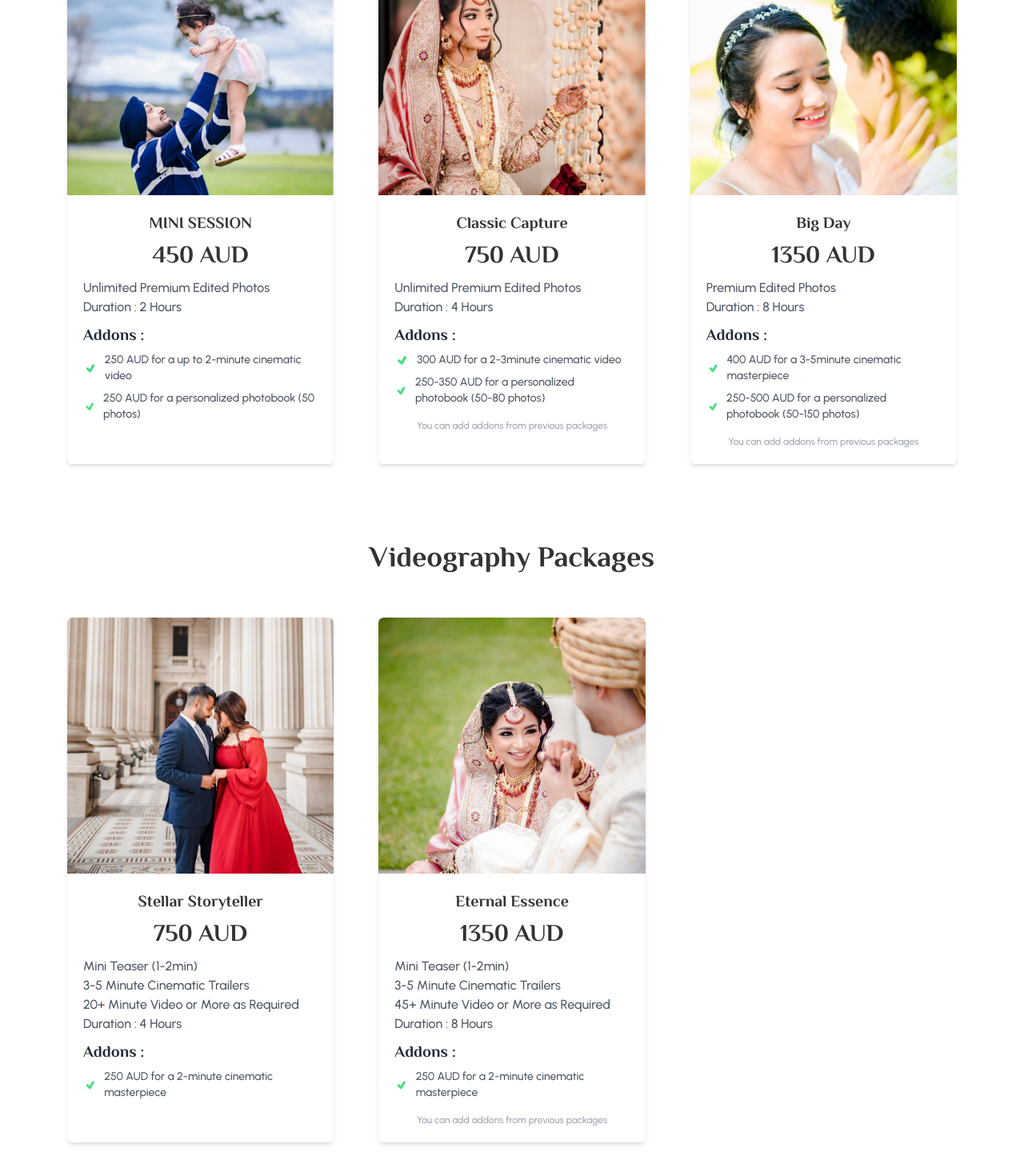
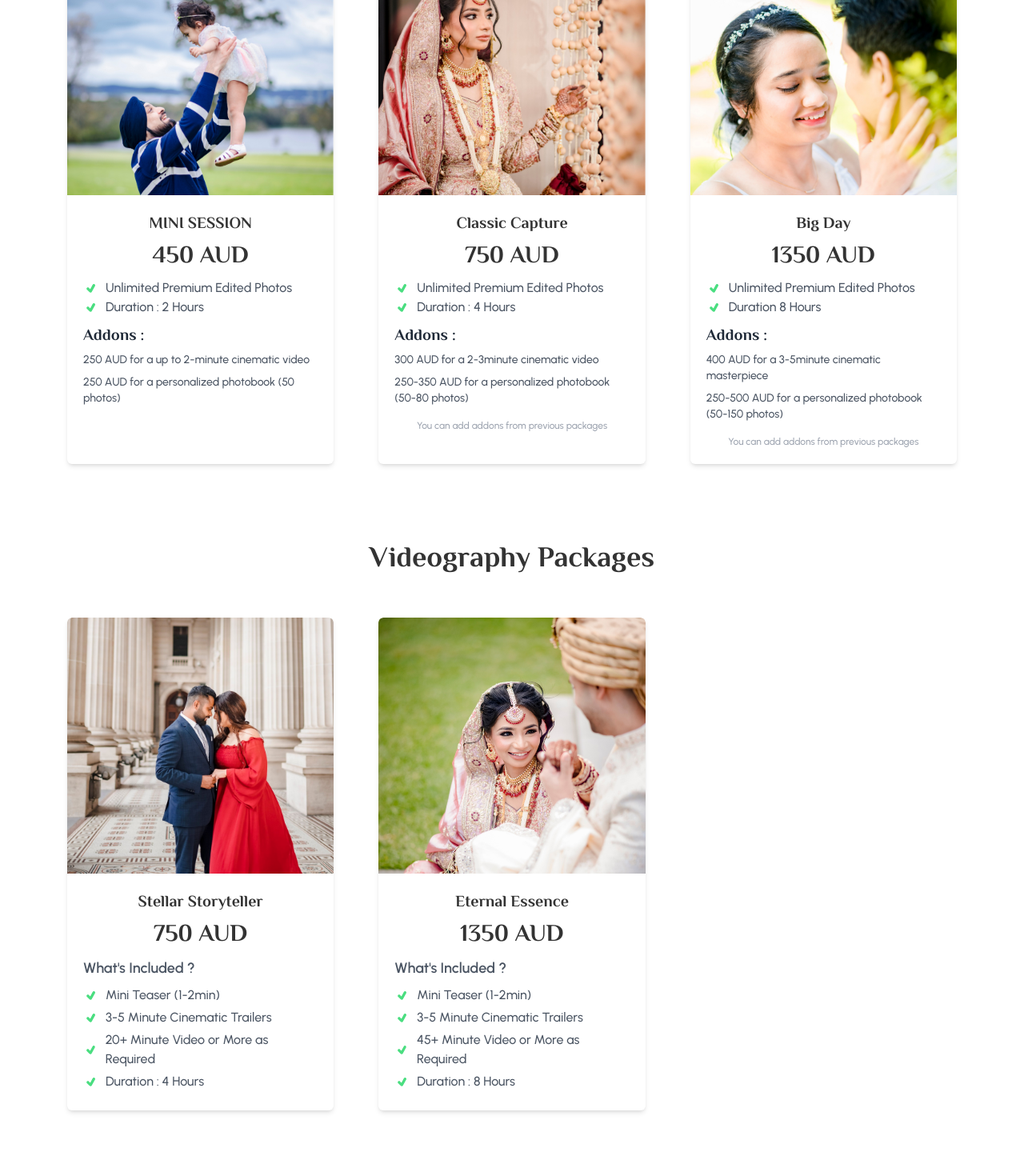
Before and after one commit to Alapottra-troj1n/susnat-portfolio, a React (Vite) app: page /packages in a window 1280 px wide. Shown: the part 372-1842 px from the top of the page at 80% size. Built offline with nearby package versions, Linux system fonts and the light colour scheme.

Commit message:
edited videography packages

```diff
--- a/src/pages/Packages.jsx
+++ b/src/pages/Packages.jsx
@@ -26,8 +26,8 @@ export default function Packages() {
               </p>
 
               <div className="text-left font-primary mt-3 text-gray-600 font-medium">
-                <p>Unlimited Premium Edited Photos</p>
-                <p>Duration : 2 Hours</p>
+                <p className="flex gap-2 items-center">  <TiTick className="text-xl text-green-400" />Unlimited Premium Edited Photos</p>
+                <p className="flex gap-2 items-center">  <TiTick className="text-xl text-green-400" />Duration : 2 Hours</p>
 
                 <h2 className="text-xl font-display font-bold mt-2 text-gray-800 ">
                   Addons :
@@ -35,12 +35,12 @@ export default function Packages() {
 
                 <p className="text-sm mt-2 flex gap-2 items-center">
                   {" "}
-                  <TiTick className="text-xl text-green-400" /> 250 AUD for a
+              250 AUD for a
                   up to 2-minute cinematic video
                 </p>
                 <p className="text-sm mt-2 flex gap-2 items-center">
                   {" "}
-                  <TiTick className="text-xl text-green-400" /> 250 AUD for a
+                   250 AUD for a
                   personalized photobook (50 photos)
                 </p>
               </div>
@@ -64,8 +64,8 @@ export default function Packages() {
               </p>
 
               <div className="text-left font-primary mt-3 text-gray-600 font-medium">
-              <p>Unlimited Premium Edited Photos</p>
-                <p>Duration : 4 Hours</p>
+              <p className="flex gap-2 items-center">  <TiTick className="text-xl text-green-400" />Unlimited Premium Edited Photos</p>
+                <p className="flex gap-2 items-center">  <TiTick className="text-xl text-green-400" />Duration : 4 Hours</p>
 
                 <h2 className="text-xl font-display font-bold mt-2 text-gray-800 ">
                   Addons :
@@ -73,12 +73,12 @@ export default function Packages() {
 
                 <p className="text-sm mt-2 flex gap-2 items-center">
                   {" "}
-                  <TiTick className="text-xl text-green-400" /> 300 AUD for a
+                  300 AUD for a
                   2-3minute cinematic video
                 </p>
                 <p className="text-sm mt-2 flex gap-2 items-center">
                   {" "}
-                  <TiTick className="text-2xl text-green-400" /> 250-350 AUD for a
+                 250-350 AUD for a
                   personalized photobook (50-80 photos)
                 </p>
                 <p className="text-xs text-center mt-4 text-gray-400">
@@ -105,8 +105,8 @@ export default function Packages() {
               </p>
 
               <div className="text-left font-primary mt-3 text-gray-600 font-medium">
-                <p>Premium Edited Photos</p>
-                <p>Duration : 8 Hours</p>
+              <p className="flex gap-2 items-center">  <TiTick className="text-xl text-green-400" />Unlimited Premium Edited Photos</p>
+                <p className="flex gap-2 items-center">  <TiTick className="text-xl text-green-400" />Duration 8 Hours</p>
 
                 <h2 className="text-xl font-display font-bold mt-2 text-gray-800 ">
                   Addons :
@@ -114,12 +114,12 @@ export default function Packages() {
 
                 <p className="text-sm mt-2 flex gap-2 items-center">
                   {" "}
-                  <TiTick className="text-xl text-green-400" /> 400 AUD for a
+                   400 AUD for a
                   3-5minute cinematic masterpiece
                 </p>
                 <p className="text-sm mt-2 flex gap-2 items-center">
                   {" "}
-                  <TiTick className="text-2xl text-green-400" /> 250-500 AUD for a
+                 250-500 AUD for a
                   personalized photobook (50-150 photos)
                 </p>
                 <p className="text-xs text-center mt-4 text-gray-400">
@@ -151,21 +151,16 @@ export default function Packages() {
                 750 AUD
               </p>
 
+
+
               <div className="text-left font-primary mt-3 text-gray-600 font-medium">
-                <p>Mini Teaser (1-2min)</p>
-                <p>3-5 Minute Cinematic Trailers</p>
-                <p>20+ Minute Video or More as Required</p>
-                <p>Duration : 4 Hours</p>
+              <h3 className="text-lg mb-2 font-semibold">What's Included ?</h3>
+                <p className="flex gap-2 items-center mb-1"> <TiTick className="text-xl text-green-400" /> Mini Teaser (1-2min)</p>
+                <p className="flex gap-2 items-center mb-1"> <TiTick className="text-xl text-green-400" /> 3-5 Minute Cinematic Trailers</p>
+                <p className="flex gap-2 items-center mb-1"> <TiTick className="text-xl text-green-400" /> 20+ Minute Video or More as Required</p>
+                <p className="flex gap-2 items-center mb-1"> <TiTick className="text-xl text-green-400" /> Duration : 4 Hours</p>
 
-                <h2 className="text-xl font-display font-bold mt-2 text-gray-800 ">
-                  Addons :
-                </h2>
 
-                <p className="text-sm mt-2 flex gap-2 items-center">
-                  {" "}
-                  <TiTick className="text-xl text-green-400" /> 250 AUD for a
-                  2-minute cinematic masterpiece
-                </p>
 
               </div>
             </div>
@@ -188,24 +183,13 @@ export default function Packages() {
               </p>
 
               <div className="text-left font-primary mt-3 text-gray-600 font-medium">
-                <p>Mini Teaser (1-2min)</p>
-                <p>3-5 Minute Cinematic Trailers</p>
-                <p>45+ Minute Video or More as Required</p>
-                <p>Duration : 8 Hours</p>
+                <h3 className="text-lg mb-2 font-semibold">What's Included ?</h3>
+              <p className="flex gap-2 items-center mb-1"> <TiTick className="text-xl text-green-400" /> Mini Teaser (1-2min)</p>
+                <p className="flex gap-2 items-center mb-1"> <TiTick className="text-xl text-green-400" /> 3-5 Minute Cinematic Trailers</p>
+                <p className="flex gap-2 items-center mb-1"> <TiTick className="text-xl text-green-400" /> 45+ Minute Video or More as Required</p>
+                <p className="flex gap-2 items-center mb-1"> <TiTick className="text-xl text-green-400" /> Duration : 8 Hours</p>
 
-                <h2 className="text-xl font-display font-bold mt-2 text-gray-800 ">
-                  Addons :
-                </h2>
 
-                <p className="text-sm mt-2 flex gap-2 items-center">
-                  {" "}
-                  <TiTick className="text-xl text-green-400" /> 250 AUD for a
-                  2-minute cinematic masterpiece
-                </p>
-
-                <p className="text-xs text-center mt-4 text-gray-400">
-                  You can add addons from previous packages{" "}
-                </p>
               </div>
             </div>
           </div>
```
